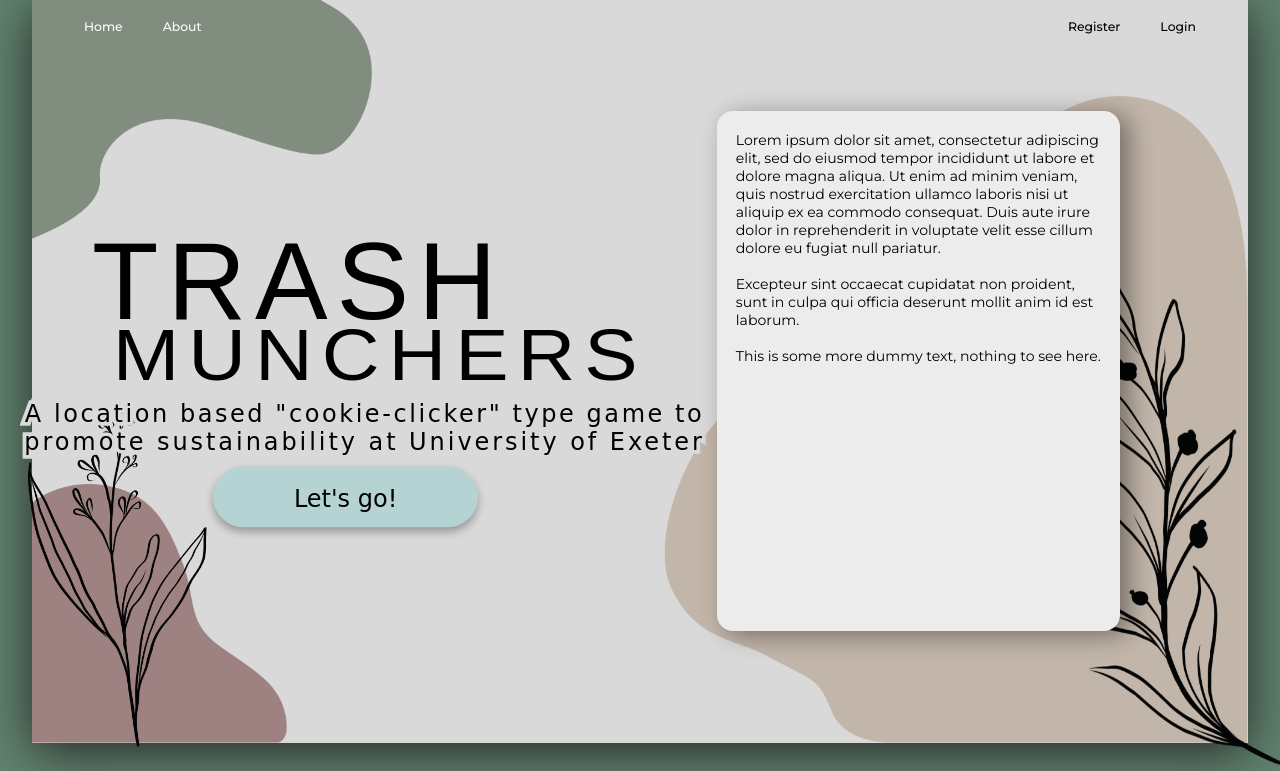
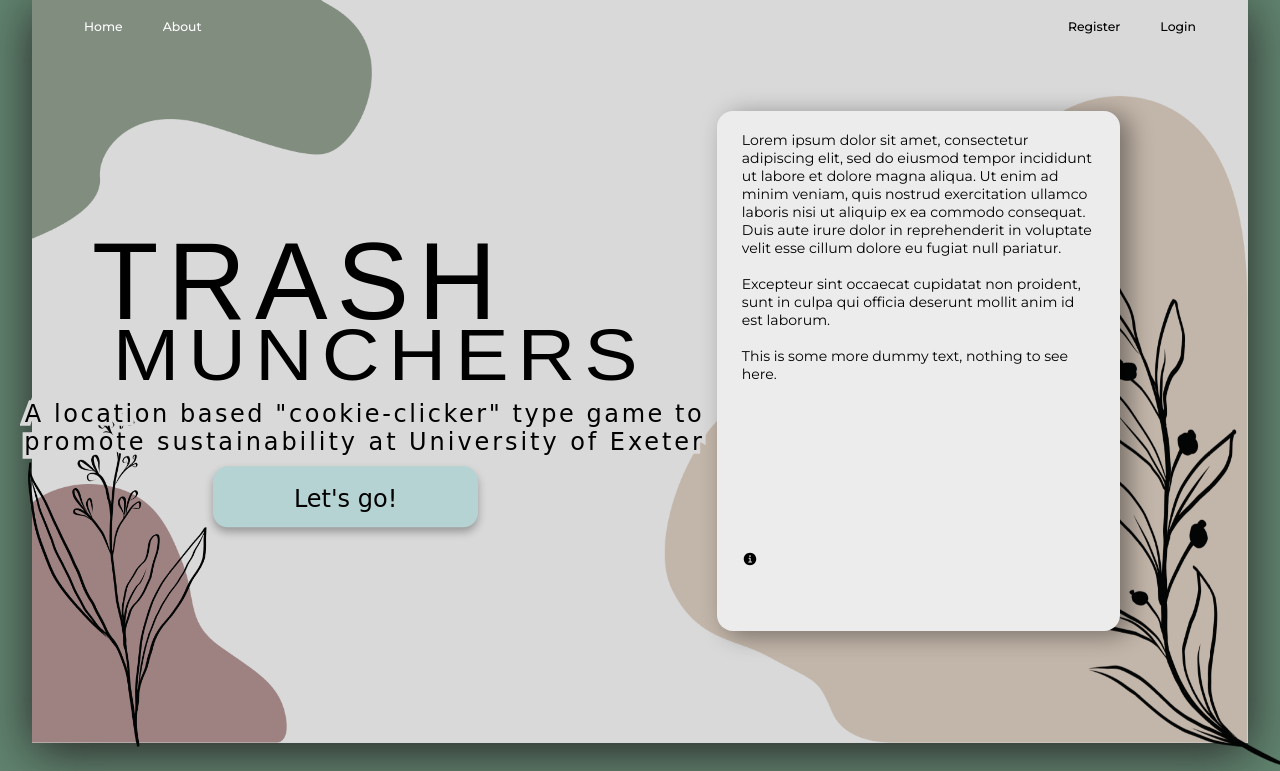
Before and after one commit to KermityOwen/Trash-Muncher-Webapp, a Django app: page /about in a window 1280 px wide. Shown: the part 29-800 px from the top of the page. Run offline with Django 4.2, Linux system fonts and the light colour scheme; parts of the project's set-up code (start-up, migrations or seed data) failed here and were passed over; some libraries are stand-ins or nearby versions; some web fonts are replaced.

Commit message:
css fixes & changes

```diff
--- a/src/trashsite/static/css/mapselect.css
+++ b/src/trashsite/static/css/mapselect.css
@@ -32,6 +32,10 @@
 	width: 100%;
 }
 
+.radio input {
+
+}
+
 .submit-button {
 	background: #F2DBC6;
 	border-radius: 15px;
--- a/src/trashsite/static/css/style-about.css
+++ b/src/trashsite/static/css/style-about.css
@@ -63,7 +63,7 @@ body.preload *{
 	position: absolute;
 	display: inline-block;
 	padding: 2.25% 12.6% 1.55% 12.6%;
-	border-radius: 6vh;
+	border-radius: 15px;
 	font-family: 'Chilanka', cursive;
 	line-height: 1.5em;
 	text-align: center;
@@ -73,11 +73,13 @@ body.preload *{
 	background-color: #B5D3D2;
 	box-shadow: 0vh 0.6vh 1vh rgba(0, 0, 0, 0.3);
 	transition: all 0.5s;
+	cursor: pointer;
 }
 
 .start:hover {
 	background-color: #DFC9B5;
-	transition: all 0.5s ease 0.5s;
+	border-radius: 25px;
+	transition: all 0.5s ease 0.0s;
 }
 
 .image_box{
@@ -90,10 +92,10 @@ body.preload *{
 	transform: translateY(-50%);
 	background: #ECECEC;
 	border-radius: 2vh;
-	border-left: 1.5vw solid transparent;
-	border-right: 1.5vw solid transparent;
-	border-top: 2.5vh solid transparent;
+	padding: 20px 25px;
 	box-shadow: 0.7vw 0.5vh 3vh rgba(0, 0, 0, 0.4);
+	display: grid;
+	grid-template-rows: 7fr 1fr;
 }
 
 .about_text {
@@ -104,31 +106,23 @@ body.preload *{
 	decoration: none;
 }
 
+.info {
+	border-radius: 8px;
+	transition: all .7s ease;
+	display: grid;
+	grid-template-rows: 16px fit-content(300px);
+}
+
+.info:hover {
+	background-color: white;
+	transition: all .4s ease;
+}
+
 .developed-info {
 	font-family: "Montserrat", sans-serif;
 	font-weight: 400;
-	white-space: nowrap;
-	position: absolute;
-	text-color: black;
-	font-size: 0.66vw;
-	bottom: 6.47%;
-	left: 5.2%;
-	opacity: 0;
-	-webkit-animation: fade 0.7s; /* Safari, Chrome and Opera > 12.1 */
-       -moz-animation: fade 0.7s; /* Firefox < 16 */
-         -o-animation: fade 0.7s; /* Opera < 12.1 */
-            animation: fade 0.7s;
-}
-
-.developed-second {
-	font-family: "Montserrat", sans-serif;
-	font-weight: 400;
-	white-space: nowrap;
-	position: absolute;
-	text-color: black;
-	font-size: 0.66vw;
-	bottom: 3.31%;
-	left: 5.2%;
+	padding: 0 10px;
+	font-size: 0.5em;
 	opacity: 0;
 	-webkit-animation: fade 0.7s; /* Safari, Chrome and Opera > 12.1 */
        -moz-animation: fade 0.7s; /* Firefox < 16 */
@@ -202,23 +196,6 @@ body.preload *{
     to   { opacity: 0; }
 }
 
-.info {
-	margin-top: 19.87vh;
-	font-size: 1.2vw;
-	width: 3.1vh;
-	height: 4.8vh;
-	border-radius: 30vw;
-	transition: all .7s ease;
-}
-
-.info:hover {
-	background-color: white;
-	width: 28.5vw;
-	height: 4.8vh;
-	text-align: left !important;
-	transition: all .4s ease;
-}
-
 .about_page {
 	position: absolute;
 	top: 43.7%;
--- a/src/trashsite/static/css/style-index.css
+++ b/src/trashsite/static/css/style-index.css
@@ -49,6 +49,7 @@
 	background-color: #B5D3D2;
 	box-shadow: 0vh 0.6vh 1vh rgba(0, 0, 0, 0.3);
 	transition: all 0.5s;
+	cursor: pointer;
 }
 
 .start:hover {
--- a/src/trashsite/templates/trashsite/about.html
+++ b/src/trashsite/templates/trashsite/about.html
@@ -37,13 +37,8 @@
             text, nothing to see here.
             </font>
             <div class="info">
-            	<i class="icon-info-sign"></i>
-                <span class="developed-info">
-                	Developed by Ellie Kelemen, Scarlett Parker, William Liversidge, Owen Lee,
-                </span>
-                <span class="developed-second">
-	                Malik Besta and Vignesh Mohanarajan
-                </span>
+                <img src="{% static 'images/information-circle.svg' %}" width="16px" height="16px" class="info-icon">
+                <p class="developed-info">Developed by Ellie Kelemen, Scarlett Parker, William Liversidge, Owen Lee, Malik Besta and Vignesh Mohanarajan</p>
             </div>
         </div>
     </body>
--- a/src/trashsite/urls.py
+++ b/src/trashsite/urls.py
@@ -6,4 +6,6 @@ urlpatterns = [
     path('map',views.map),
     path('about', views.about),
     path('', views.index, name='index'),
+    path('mapselect', views.mapselect),
+    path('imageapprove', views.imageapprove)
 ]
```
Also changed, not shown: src/trashsite/static/images/information-circle.svg (added).
